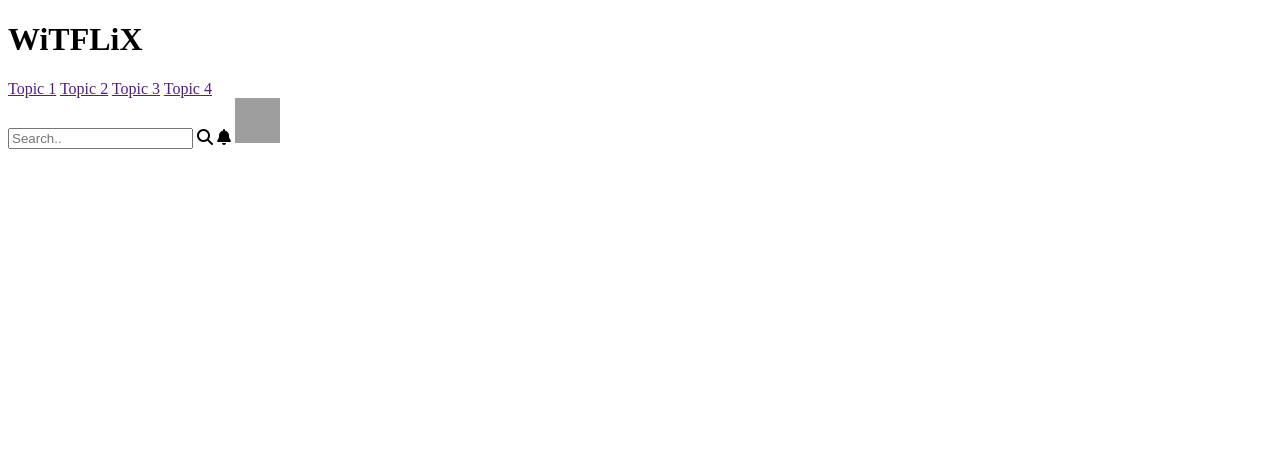
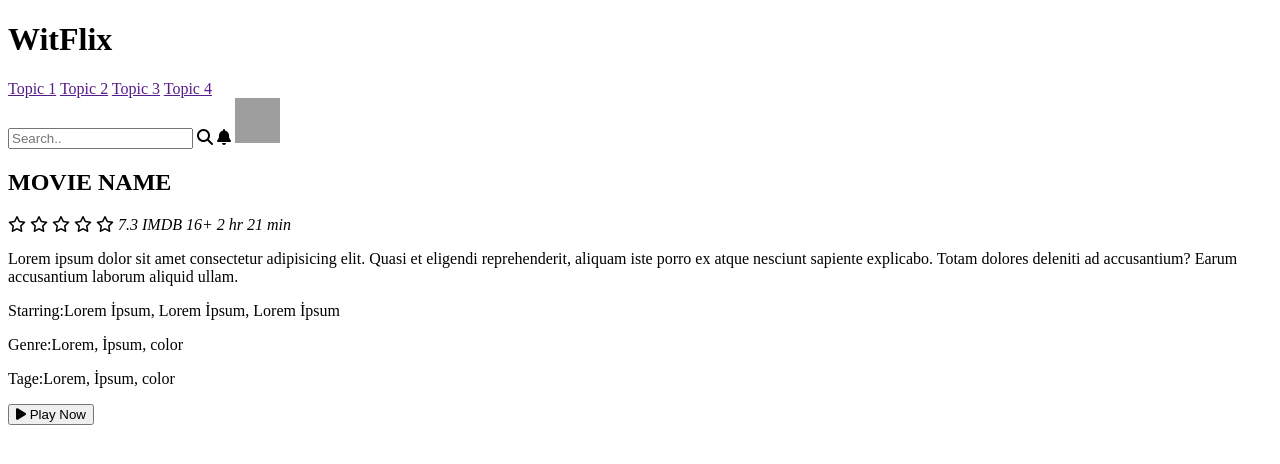
Before and after one commit to melisa-kabasakal/1024-WitFlix-try, a plain HTML site: page index.html in a window 1280 px wide. Drawn offline with Linux system fonts and the light colour scheme; grey boxes are pictures that could not be loaded.

Commit message:
html main done

```diff
--- a/index.html
+++ b/index.html
@@ -1,32 +1,56 @@
 <!DOCTYPE html>
 <html>
+
 <head>
-        <meta charset="UTF-8"/>
+  <meta charset="UTF-8" />
   <meta name="viewport" content="width=device-width, initial-scale=1.0" />
-        <link
-          rel="stylesheet"
-          href="https://cdnjs.cloudflare.com/ajax/libs/font-awesome/6.6.0/css/all.min.css"
+  <link rel="stylesheet" href="https://cdnjs.cloudflare.com/ajax/libs/font-awesome/6.6.0/css/all.min.css"
     integrity="sha512-Kc323vGBEqzTmouAECnVceyQqyqdsSiqLQISBL29aUW4U/M7pSPA/gEUZQqv1cwx4OnYxTxve5UMg5GT6L4JJg=="
-          crossorigin="anonymous"
-          referrerpolicy="no-referrer"
-        />
+    crossorigin="anonymous" referrerpolicy="no-referrer" />
   <link href="index.css" rel="stylesheet" />
   <title>WiTFLiX | Browse</title>
 </head>
 </head>
+
 </html>
+
 <body>
   <header>
-    <h1>WiTFLiX</h1>
+    <h1>WitFlix</h1>
     <nav>
       <a href="">Topic 1</a>
       <a href="">Topic 2</a>
       <a href="">Topic 3</a>
       <a href="">Topic 4</a>
     </nav>
-    <input type="text" placeholder="Search.."/>
+    <div class="panel">
+     <input type="text" placeholder="Search.." />
      <i class="fa-solid fa-magnifying-glass"></i>
      <i class="fa-solid fa-bell"></i>
      <img src="https://picsum.photos/45" alt="">
+    </div>
   </header>
 </body>
+
+<main class="hero">
+  <div class="main-movie">
+  <h2>MOVIE NAME</h2>
+  <span class="fa-regular fa-star checked"></span>
+  <span class="fa-regular fa-star checked"></span>
+  <span class="fa-regular fa-star checked"></span>
+  <span class="fa-regular fa-star checked"></span>
+  <span class="fa-regular fa-star"></span>
+  <i>7.3 IMDB</i> <i>16+</i> <i>2 hr 21 min</i>
+</div>
+  <p>Lorem ipsum dolor sit amet consectetur adipisicing elit. Quasi et
+    eligendi reprehenderit, aliquam iste porro ex atque nesciunt sapiente
+    explicabo. Totam dolores deleniti ad accusantium? Earum accusantium
+    laborum aliquid ullam.</p>
+    <div class="inform">
+      <p><span>Starring:</span>Lorem İpsum, Lorem İpsum, Lorem İpsum</p>
+      <p><span>Genre:</span>Lorem, İpsum, color</p>
+      <p><span>Tage:</span>Lorem, İpsum, color</p>
+    </div>
+    <button><i class="fa-solid fa-play"></i> Play Now</button>
+
+</main>
```
Lines whose indentation alone changed are shown as unchanged.
